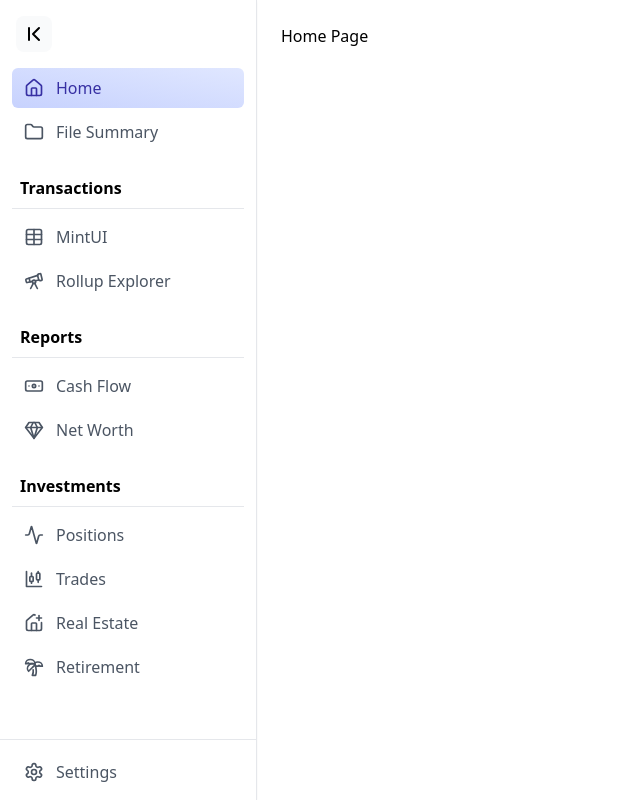
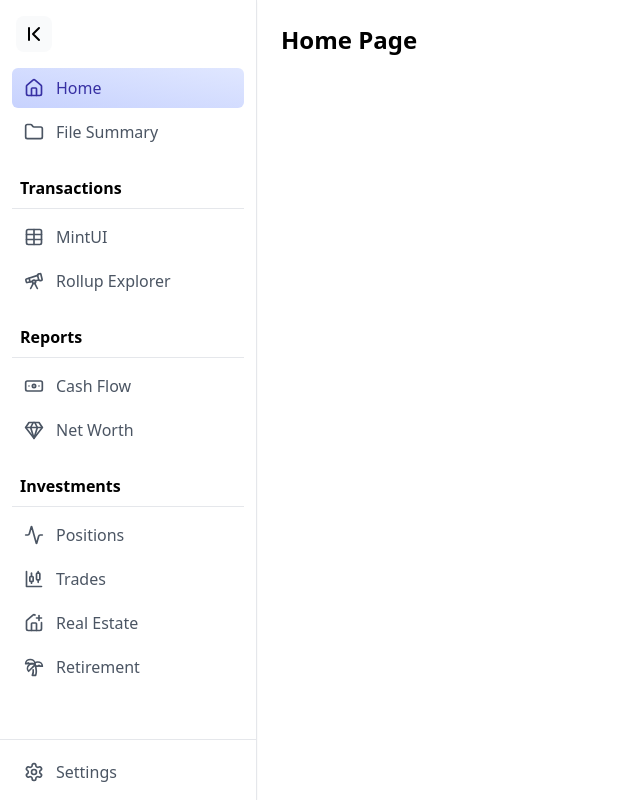
Before and after one commit to asburywg/portfolio-ui, a React (Create React App) app: page / in a window 1280 px wide. Shown: the whole page, without its empty margins (0-640 px from the left). Built offline with nearby package versions, Linux system fonts and the light colour scheme.

Commit message:
components

```diff
--- a/src/App.js
+++ b/src/App.js
@@ -1,13 +1,11 @@
 import './index.css';
-import Sidebar, { SidebarItem, SidebarGroup } from "./components/Sidebar"
+import Sidebar, { SidebarItem, SidebarGroup } from "./layout/Sidebar"
 import { Home, Folder, Table, Telescope, Banknote, TreePalm, CandlestickChart, Gem, Settings, Activity, HousePlus } from "lucide-react";
 import { useState } from "react";
+import HomePage from "./components/Home"
 
 // https://lucide.dev/icons/
 
-const HomeComponent = () => <div>Home Page</div>;
-const FileSummaryComponent = () => <div>File Summary Table</div>;
-const SettingsComponent = () => <div>Settings Content</div>;
 const NotImplementedComponent = () => <div>Not Implemented Component</div>;
 
 
@@ -18,11 +16,7 @@ function App() {
   const renderContent = () => {
     switch (activeItem) {
         case "Home":
-            return <HomeComponent />;
-        case "File Summary":
-            return <FileSummaryComponent />;
-        case "Settings":
-            return <SettingsComponent />;
+            return <HomePage />;
         default:
             return <NotImplementedComponent />;
     }
--- /dev/null
+++ b/src/components/Home.js
@@ -0,0 +1,7 @@
+
+
+export default function HomePage() {
+    return (
+        <h1 class="text-2xl font-bold">Home Page</h1>
+    )
+}
```
Also changed, not shown: src/layout/Sidebar.js (renamed from src/components/Sidebar.js).
